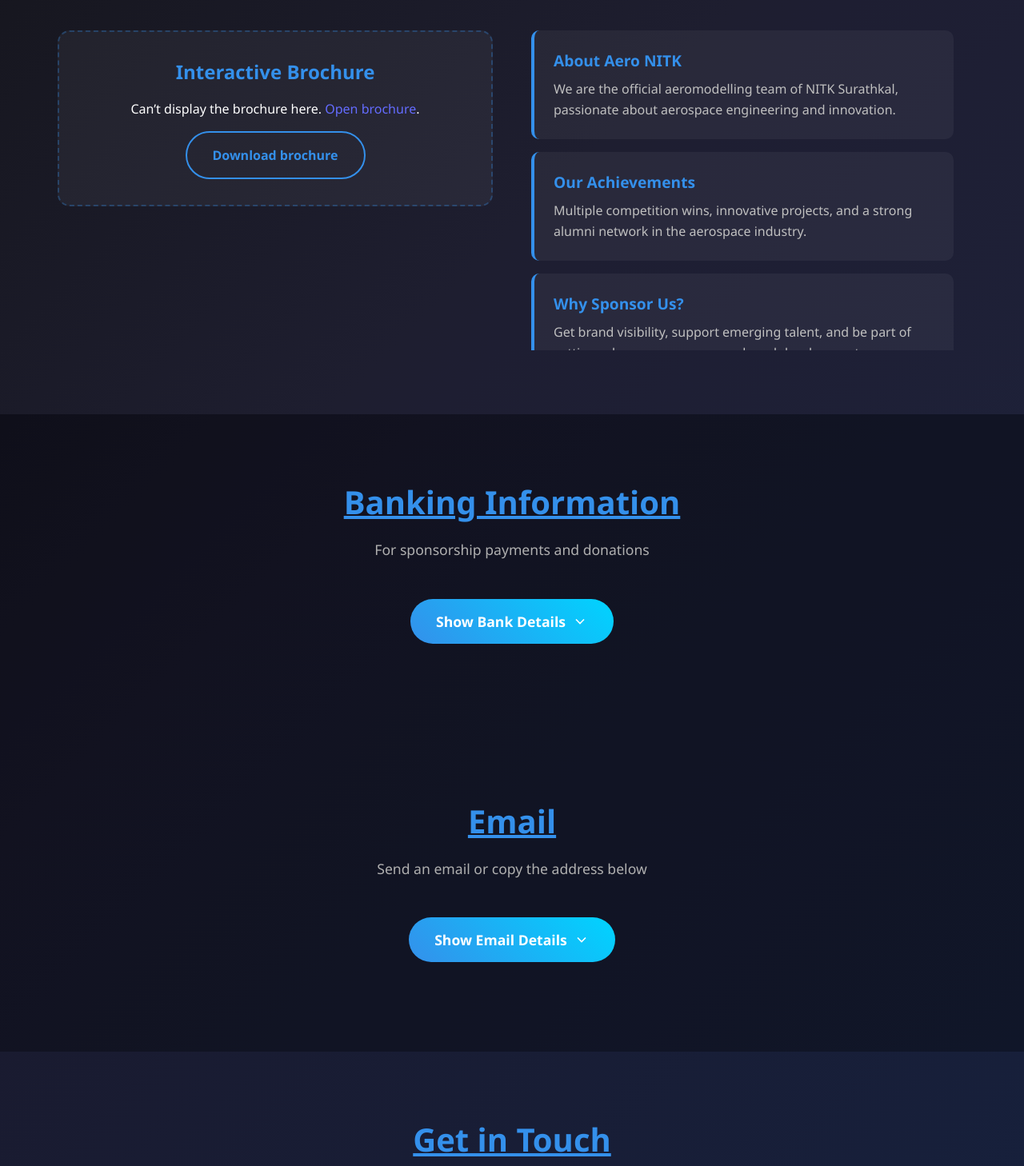
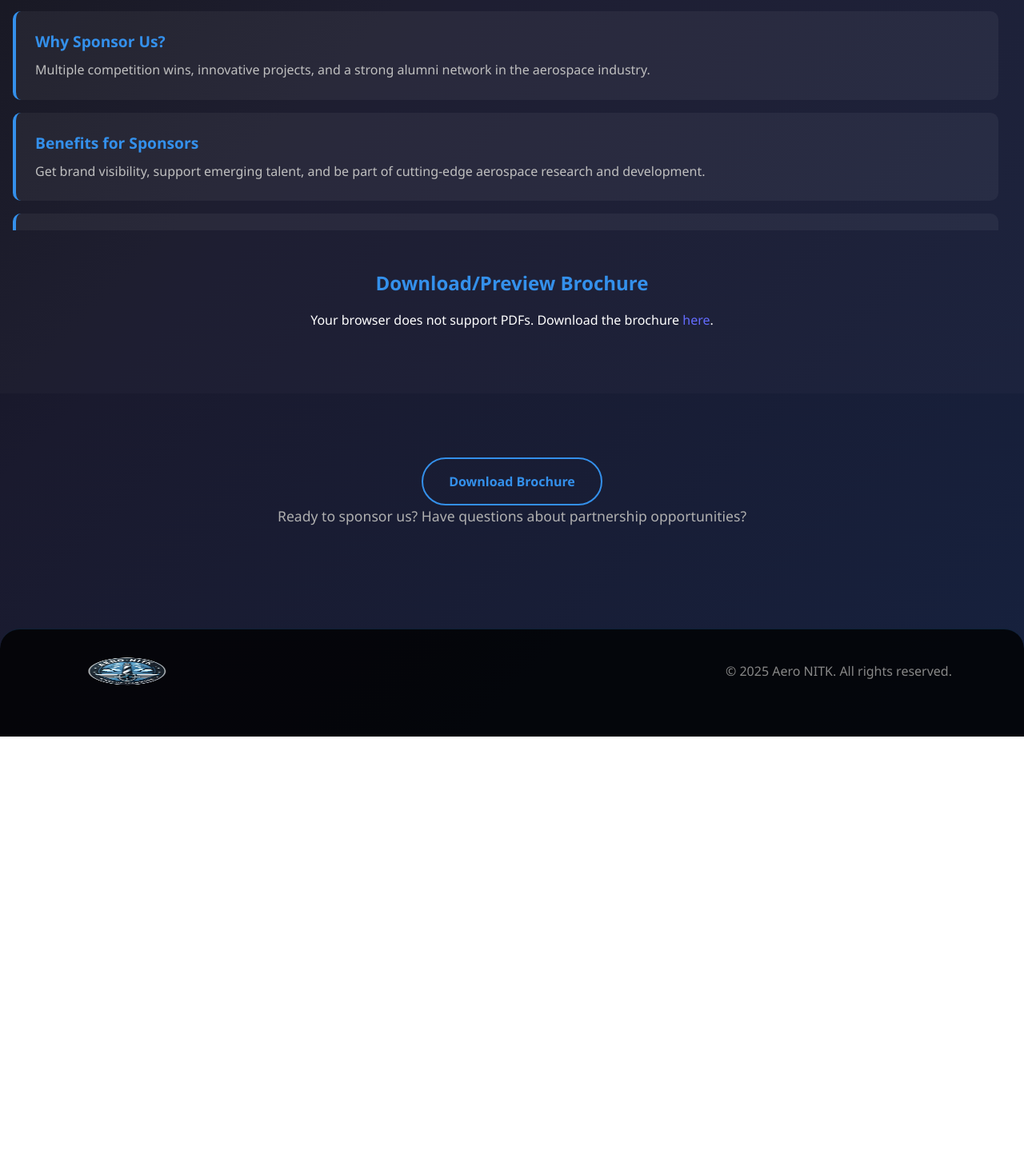
Before and after one commit to yoman12357/Aero_NITK, a React (Vite) app: page /sponsors in a window 1280 px wide. Shown: the part 992-2450 px from the top of the page at 80% size. After the commit the page ends 1913 px from the top, so only its background shows below. Built offline with nearby package versions, Linux system fonts and the light colour scheme.

Commit message:
final changes for 1st deployment

```diff
--- a/index.html
+++ b/index.html
@@ -2,7 +2,7 @@
 <html lang="en">
   <head>
     <meta charset="UTF-8" />
-    <link rel="icon" type="image/svg+xml" href="/vite.svg" />
+    <link rel="icon" type="image/svg+xml" href="/src/images/Aero_NITK_logo.png" />
     <meta name="viewport" content="width=device-width, initial-scale=1.0" />
     <title>Aero NITK</title>
   </head>
--- a/src/components/sponsors.css
+++ b/src/components/sponsors.css
@@ -1,4 +1,5 @@
 /* Scope everything to this page to avoid leaking styles */
+
 .sponsors-page {
   min-height: 100vh;
   background: linear-gradient(135deg, #0a0a0a 0%, #1a1a2e 50%, #16213e 100%);
@@ -21,15 +22,8 @@
   align-items: center;
   transition: all 0.3s ease;
 }
-
 .sponsors-page .navbar-logo { height: 50px; cursor: pointer; }
-
-.sponsors-page .navbar-links {
-  display: flex;
-  gap: 2rem;
-  align-items: center;
-}
-
+.sponsors-page .navbar-links { display: flex; gap: 2rem; align-items: center; }
 .sponsors-page .navbar-links a {
   color: white;
   text-decoration: none;
@@ -39,10 +33,8 @@
   transition: all 0.3s ease;
   position: relative;
 }
-
 .sponsors-page .navbar-links a:hover,
 .sponsors-page .navbar-links a.active { color: #3490eb; }
-
 .sponsors-page .navbar-links a::after {
   content: '';
   position: absolute;
@@ -51,17 +43,11 @@
   background: #3490eb;
   transition: width 0.3s ease;
 }
-
 .sponsors-page .navbar-links a:hover::after,
 .sponsors-page .navbar-links a.active::after { width: 100%; }
+.sponsors-page .hamburger-menu { display: none; background: none; border: none; cursor: pointer; padding: 0.5rem; }
 
-.sponsors-page .hamburger-menu {
-  display: none;
-  background: none; border: none;
-  cursor: pointer; padding: 0.5rem;
-}
-
-/* Hero - account for fixed navbar with calc; use dynamic viewport units with fallbacks */
+/* Hero */
 .sponsors-page .sponsors-hero {
   min-height: calc(100vh - var(--nav-h));
   min-height: calc(100svh - var(--nav-h));
@@ -71,10 +57,9 @@
   justify-content: center;
   text-align: center;
   background: linear-gradient(rgba(0,0,0,0.5), rgba(0,0,0,0.7)),
-              url('./images/planes.png') center/cover;
+    url('./images/planes.png') center/cover;
   position: relative;
 }
-
 .sponsors-page .sponsors-hero-content h1 {
   font-size: 4rem;
   font-weight: 700;
@@ -84,7 +69,6 @@
   -webkit-text-fill-color: transparent;
   background-clip: text;
 }
-
 .sponsors-page .sponsors-hero-content p {
   font-size: 1.2rem;
   color: #e0e0e0;
@@ -105,6 +89,14 @@
   background: rgba(255, 255, 255, 0.02);
 }
 
+/* Full-width override for brochure section only */
+.sponsors-page .brochure-section > .container {
+  max-width: none;   /* remove constraint to allow full-bleed */
+  width: 100%;
+  padding-left: 1rem;
+  padding-right: 1rem;
+}
+
 .sponsors-page .brochure-section h2 {
   text-align: center;
   font-size: 2.5rem;
@@ -119,9 +111,10 @@
   margin-bottom: 3rem;
 }
 
+/* Single-column layout so the PDF can span full width */
 .sponsors-page .brochure-container {
   display: grid;
-  grid-template-columns: 1fr 1fr;
+  grid-template-columns: 1fr;
   gap: 3rem;
   align-items: flex-start;
 }
@@ -133,18 +126,23 @@
   border: 2px dashed rgba(52, 144, 235, 0.3);
   transition: all 0.3s ease;
 }
-
 .sponsors-page .brochure-placeholder:hover {
   border-color: rgba(52, 144, 235, 0.6);
   background: rgba(255, 255, 255, 0.08);
 }
 
 .sponsors-page .brochure-content { text-align: center; }
-
 .sponsors-page .brochure-content h3 {
   color: #3490eb;
   margin-bottom: 1rem;
   font-size: 1.5rem;
+}
+
+/* Ensure the embedded PDF fills the width */
+.sponsors-page .brochure-content object {
+  width: 80%;
+  height: 70vh; /* responsive height */
+  max-width: 100%;
 }
 
 .sponsors-page .brochure-upload-area {
@@ -152,18 +150,9 @@
   cursor: pointer;
   transition: all 0.3s ease;
 }
-
 .sponsors-page .brochure-upload-area:hover { transform: translateY(-2px); }
-
-.sponsors-page .brochure-upload-area p {
-  margin: 1rem 0 0.5rem 0;
-  font-weight: 500;
-}
-
-.sponsors-page .brochure-upload-area small {
-  color: #888;
-  font-size: 0.85rem;
-}
+.sponsors-page .brochure-upload-area p { margin: 1rem 0 0.5rem 0; font-weight: 500; }
+.sponsors-page .brochure-upload-area small { color: #888; font-size: 0.85rem; }
 
 .sponsors-page .brochure-scroll-content {
   max-height: 400px;
@@ -179,43 +168,30 @@
   border-left: 4px solid #3490eb;
   transition: all 0.3s ease;
 }
-
 .sponsors-page .scroll-item:hover {
   background: rgba(255, 255, 255, 0.08);
   transform: translateX(5px);
 }
-
-.sponsors-page .scroll-item h4 {
-  color: #3490eb;
-  margin-bottom: 0.5rem;
-  font-size: 1.2rem;
-}
-
-.sponsors-page .scroll-item p {
-  color: #c0c0c0;
-  line-height: 1.6;
-}
+.sponsors-page .scroll-item h4 { color: #3490eb; margin-bottom: 0.5rem; font-size: 1.2rem; }
+.sponsors-page .scroll-item p { color: #c0c0c0; line-height: 1.6; }
 
 /* Bank Details */
 .sponsors-page .bank-details-section {
   padding: 5rem 0;
   background: rgba(0, 0, 0, 0.3);
 }
-
 .sponsors-page .bank-details-section h2 {
   text-align: center;
   font-size: 2.5rem;
   margin-bottom: 1rem;
   color: #3490eb;
 }
-
 .sponsors-page .bank-details-section > .container > p {
   text-align: center;
   font-size: 1.1rem;
   color: #b0b0b0;
   margin-bottom: 3rem;
 }
-
 .sponsors-page .bank-details-toggle {
   display: flex;
   align-items: center;
@@ -232,12 +208,10 @@
   margin: 0 auto 2rem auto;
   transition: all 0.3s ease;
 }
-
 .sponsors-page .bank-details-toggle:hover {
   transform: translateY(-2px);
   box-shadow: 0 10px 25px rgba(52, 144, 235, 0.3);
 }
-
 .sponsors-page .bank-details-toggle .arrow { transition: transform 0.3s ease; }
 .sponsors-page .bank-details-toggle .arrow.rotated { transform: rotate(180deg); }
 
@@ -249,7 +223,6 @@
   border-radius: 15px;
   backdrop-filter: blur(10px);
 }
-
 .sponsors-page .bank-details-card.visible {
   max-height: 500px;
   padding: 2rem;
@@ -262,9 +235,7 @@
   gap: 1.5rem;
   margin-bottom: 2rem;
 }
-
 .sponsors-page .bank-info-item { display: flex; flex-direction: column; gap: 0.5rem; }
-
 .sponsors-page .bank-info-item label {
   font-size: 0.9rem;
   color: #3490eb;
@@ -272,7 +243,6 @@
   text-transform: uppercase;
   letter-spacing: 0.5px;
 }
-
 .sponsors-page .bank-info-item span {
   font-size: 1.1rem;
   color: #e0e0e0;
@@ -289,22 +259,11 @@
   border-radius: 10px;
   padding: 1rem;
 }
-
-.sponsors-page .bank-details-note p {
-  color: #ffc107;
-  margin: 0;
-  font-size: 0.95rem;
-}
+.sponsors-page .bank-details-note p { color: #ffc107; margin: 0; font-size: 0.95rem; }
 
 /* Sponsors Contact */
 .sponsors-page .sponsors-contact { padding: 5rem 0; text-align: center; }
-
-.sponsors-page .sponsors-contact h2 {
-  font-size: 2.5rem;
-  margin-bottom: 1rem;
-  color: #3490eb;
-}
-
+.sponsors-page .sponsors-contact h2 { font-size: 2.5rem; margin-bottom: 1rem; color: #3490eb; }
 .sponsors-page .sponsors-contact p {
   font-size: 1.1rem;
   color: #b0b0b0;
@@ -312,31 +271,15 @@
   max-width: 600px;
   margin-left: auto; margin-right: auto;
 }
-
-.sponsors-page .contact-buttons {
-  display: flex; gap: 1rem; justify-content: center; flex-wrap: wrap;
-}
-
+.sponsors-page .contact-buttons { display: flex; gap: 1rem; justify-content: center; flex-wrap: wrap; }
 .sponsors-page .contact-btn {
   padding: 1rem 2rem; border-radius: 50px; text-decoration: none;
   font-weight: 600; font-size: 1rem; transition: all 0.3s ease;
   display: inline-flex; align-items: center; gap: 0.5rem;
 }
-
-.sponsors-page .contact-btn.primary {
-  background: linear-gradient(45deg, #3490eb, #00d4ff);
-  color: white;
-}
-
-.sponsors-page .contact-btn.secondary {
-  background: transparent; color: #3490eb; border: 2px solid #3490eb;
-}
-
-.sponsors-page .contact-btn:hover {
-  transform: translateY(-2px);
-  box-shadow: 0 10px 25px rgba(52, 144, 235, 0.3);
-}
-
+.sponsors-page .contact-btn.primary { background: linear-gradient(45deg, #3490eb, #00d4ff); color: white; }
+.sponsors-page .contact-btn.secondary { background: transparent; color: #3490eb; border: 2px solid #3490eb; }
+.sponsors-page .contact-btn:hover { transform: translateY(-2px); box-shadow: 0 10px 25px rgba(52, 144, 235, 0.3); }
 .sponsors-page .contact-btn.secondary:hover { background: #3490eb; color: white; }
 
 /* Footer */
@@ -345,18 +288,14 @@
   padding: 2rem 0;
   border-top: 1px solid rgba(52, 144, 235, 0.2);
 }
-
 .sponsors-page .footer-content { max-width: 1200px; margin: 0 auto; padding: 0 2rem; }
-
 .sponsors-page .footer-row { display: flex; justify-content: space-between; align-items: center; }
-
 .sponsors-page .footer-logo { height: 40px; }
 .sponsors-page .footer-text p { color: #888; margin: 0; }
 
 /* Responsive */
 @media (max-width: 768px) {
   .sponsors-page .hamburger-menu { display: block; }
-
   .sponsors-page .navbar-links {
     position: fixed; top: var(--nav-h); right: -100%;
     background: rgba(0, 0, 0, 0.95);
@@ -365,29 +304,24 @@
     justify-content: flex-start; padding-top: 2rem;
     transition: right 0.3s ease;
   }
-
   .sponsors-page .navbar-links.open { right: 0; }
 
   .sponsors-page .sponsors-hero-content h1 { font-size: 2.5rem; }
 
+  /* Already single column; keep spacing tighter on mobile */
   .sponsors-page .brochure-container { grid-template-columns: 1fr; gap: 2rem; }
 
   .sponsors-page .bank-info-grid { grid-template-columns: 1fr; }
-
   .sponsors-page .contact-buttons { flex-direction: column; align-items: center; }
-
   .sponsors-page .footer-row { flex-direction: column; gap: 1rem; text-align: center; }
-
   .sponsors-page .container { padding: 0 1rem; }
 }
 
 @media (max-width: 480px) {
   .sponsors-page .sponsors-hero-content h1 { font-size: 2rem; }
-
   .sponsors-page .brochure-section,
   .sponsors-page .bank-details-section,
   .sponsors-page .sponsors-contact { padding: 3rem 0; }
-
   .sponsors-page .brochure-section h2,
   .sponsors-page .bank-details-section h2,
   .sponsors-page .sponsors-contact h2 { font-size: 2rem; }
--- a/src/components/sponsors.jsx
+++ b/src/components/sponsors.jsx
@@ -10,7 +10,6 @@ const Sponsors = () => {
 
   const toggleMobileMenu = () => setMobileMenuOpen(!mobileMenuOpen);
   const closeMobileMenu = () => setMobileMenuOpen(false);
-
   const toggleBankDetails = () => setShowBankDetails(!showBankDetails);
   const toggleEmailDetails = () => setShowEmailDetails(!showEmailDetails);
 
@@ -25,135 +24,98 @@ const Sponsors = () => {
 
   return (
     <div className="sponsors-page">
+      {/* Navbar */}
       <nav className="navbar">
         <Link to="/" onClick={closeMobileMenu} aria-label="Home">
           <img src={logoImage} alt="Aero NITK Logo" className="navbar-logo" />
         </Link>
-
         <div className={`navbar-links ${mobileMenuOpen ? 'open' : ''}`}>
           <Link to="/" onClick={closeMobileMenu}>HOME</Link>
-          <a href="/#about" onClick={closeMobileMenu}>ABOUT</a>
-          <Link to="/gallery" onClick={closeMobileMenu}>GALLERY</Link>
-          <Link to="/team" onClick={closeMobileMenu}>TEAM</Link>
-          <a href="/#contact" onClick={closeMobileMenu}>CONTACT</a>
+          <a href="#about" onClick={closeMobileMenu}>ABOUT</a>
+          <a href="#why-sponsor" onClick={closeMobileMenu}>WHY SPONSOR</a>
+          <a href="#brochure" onClick={closeMobileMenu}>BROCHURE</a>
+          {/* <a href="#bank" onClick={closeMobileMenu}>BANK</a> */}
+          <a href="#contact" onClick={closeMobileMenu}>CONTACT</a>
         </div>
-
-        <button
-          className="hamburger-menu"
-          onClick={toggleMobileMenu}
-          aria-label="Toggle mobile menu"
-          aria-expanded={mobileMenuOpen}
-          aria-controls="nav-links"
-        >
-          {mobileMenuOpen ? (
-            <svg width="24" height="24" viewBox="0 0 24 24" fill="none" stroke="white" strokeWidth="2">
-              <line x1="18" y1="6" x2="6" y2="18"></line>
-              <line x1="6" y1="6" x2="18" y2="18"></line>
-            </svg>
-          ) : (
-            <svg width="24" height="24" viewBox="0 0 24 24" fill="none" stroke="white" strokeWidth="2">
-              <line x1="3" y1="6" x2="21" y2="6"></line>
-              <line x1="3" y1="12" x2="21" y2="12"></line>
-              <line x1="3" y1="18" x2="21" y2="18"></line>
-            </svg>
-          )}
+        <button className="hamburger-menu" onClick={toggleMobileMenu} aria-label="Menu">
+          <span>☰</span>
         </button>
       </nav>
 
-      <section className="sponsors-hero">
+      {/* Hero */}
+      <header className="sponsors-hero">
         <div className="sponsors-hero-content">
-          <h1>SPONSORS</h1>
-          <p>Partner with Aero NITK and be part of our journey in aerospace innovation</p>
+          <h1>Partner with Aero NITK and be part of our journey in aerospace innovation</h1>
+          <p>Learn more about our team, projects, and sponsorship opportunities</p>
         </div>
-      </section>
+      </header>
 
-      <section className="brochure-section">
+      {/* About + Why Sponsor (scroll content) */}
+      <section id="about" className="brochure-section">
         <div className="container">
-          <h2>Sponsorship Brochure</h2>
-          <p>Learn more about our team, projects, and sponsorship opportunities</p>
-
           <div className="brochure-container">
-            <div className="brochure-placeholder">
-              <div className="brochure-content">
-                <h3>Interactive Brochure</h3>
-                <object
-                  data="/brochure.pdf"
-                  type="application/pdf"
-                  width="100%"
-                  height="600"
-                >
-                  Can’t display the brochure here.{' '}
-                  <a href="/brochure.pdf" target="_blank" rel="noreferrer">
-                    Open brochure
-                  </a>
-                  .
-                </object>
-
-                <div style={{ marginTop: '1rem' }}>
-                  <a
-                    href="/brochure.pdf"
-                    download
-                    target="_blank"
-                    rel="noreferrer"
-                    className="contact-btn secondary"
-                  >
-                    Download brochure
-                  </a>
-                </div>
-              </div>
-            </div>
-
             <div className="brochure-scroll-content">
               <div className="scroll-item">
                 <h4>About Aero NITK</h4>
                 <p>We are the official aeromodelling team of NITK Surathkal, passionate about aerospace engineering and innovation.</p>
               </div>
-              <div className="scroll-item">
-                <h4>Our Achievements</h4>
+              <div id="why-sponsor" className="scroll-item">
+                <h4>Why Sponsor Us?</h4>
                 <p>Multiple competition wins, innovative projects, and a strong alumni network in the aerospace industry.</p>
               </div>
               <div className="scroll-item">
-                <h4>Why Sponsor Us?</h4>
+                <h4>Benefits for Sponsors</h4>
                 <p>Get brand visibility, support emerging talent, and be part of cutting-edge aerospace research and development.</p>
               </div>
               <div className="scroll-item">
-                <h4>Sponsorship Tiers</h4>
+                <h4>Sponsorship Levels</h4>
                 <p>Multiple sponsorship levels available to suit different budget ranges and partnership goals.</p>
               </div>
+            </div>
+
+            {/* MOVED: Brochure is now directly below About/Why sponsor and full-width enabled via CSS */}
+            <div id="brochure" className="brochure-content">
+              <h3>Download/Preview Brochure</h3>
+              {/* Ensure full width */}
+              <object
+                data="/brochure.pdf"
+                type="application/pdf"
+                width="100%"
+                height="600"
+              >
+                <p>
+                  Your browser does not support PDFs. Download the brochure
+                  <a href="/brochure.pdf" download> here</a>.
+                </p>
+              </object>
             </div>
           </div>
         </div>
       </section>
 
-      <section className="bank-details-section">
+      {/* Contact */}
+      <section id="contact" className="sponsors-contact">
         <div className="container">
-          <h2>Banking Information</h2>
-          <p>For sponsorship payments and donations</p>
+          <div className="contact-buttons">
 
-          <button
-            className={`bank-details-toggle ${showBankDetails ? 'active' : ''}`}
-            onClick={toggleBankDetails}
-            aria-expanded={showBankDetails}
-            aria-controls="bank-details-card"
-          >
-            {showBankDetails ? 'Hide' : 'Show'} Bank Details
-            <svg
-              className={`arrow ${showBankDetails ? 'rotated' : ''}`}
-              width="20"
-              height="20"
-              viewBox="0 0 24 24"
-              fill="none"
-              stroke="currentColor"
-              strokeWidth="2"
-            >
-              <polyline points="6 9 12 15 18 9"></polyline>
-            </svg>
+            <a className="contact-btn secondary" href="/brochure.pdf" download>
+              Download Brochure
+            </a>
+          </div>
+          <p>Ready to sponsor us? Have questions about partnership opportunities?</p>
+        </div>
+      </section>
+      {/* Bank Details
+      <section id="bank" className="bank-details-section">
+        <div className="container">
+          <h2>For sponsorship payments and donations</h2>
+          <p><strong>Note:</strong> Please contact us before making any payments to confirm the details and discuss sponsorship terms.</p>
+
+          <button className="bank-details-toggle" onClick={toggleBankDetails}>
+            View Bank Details <span className={`arrow ${showBankDetails ? 'rotated' : ''}`}>▾</span>
           </button>
 
-          <div
-            id="bank-details-card"
-            className={`bank-details-card ${showBankDetails ? 'visible' : ''}`}
-          >
+          <div className={`bank-details-card ${showBankDetails ? 'visible' : ''}`}>
             <div className="bank-info-grid">
               <div className="bank-info-item">
                 <label>Account Name</label>
@@ -182,81 +144,20 @@ const Sponsors = () => {
             </div>
 
             <div className="bank-details-note">
-              <p><strong>Note:</strong> Please contact us before making any payments to confirm the details and discuss sponsorship terms.</p>
+              <p><strong>Note:</strong> Contact us to confirm details before proceeding with any transaction.</p>
             </div>
           </div>
         </div>
-      </section>
+      </section> */}
 
-      <section className="bank-details-section">
-        <div className="container">
-          <h2>Email</h2>
-          <p>Send an email or copy the address below</p>
 
-          <button
-            className={`bank-details-toggle ${showEmailDetails ? 'active' : ''}`}
-            onClick={toggleEmailDetails}
-            aria-expanded={showEmailDetails}
-            aria-controls="email-details-card"
-          >
-            {showEmailDetails ? 'Hide' : 'Show'} Email Details
-            <svg
-              className={`arrow ${showEmailDetails ? 'rotated' : ''}`}
-              width="20"
-              height="20"
-              viewBox="0 0 24 24"
-              fill="none"
-              stroke="currentColor"
-              strokeWidth="2"
-            >
-              <polyline points="6 9 12 15 18 9"></polyline>
-            </svg>
-          </button>
-
-          <div
-            id="email-details-card"
-            className={`bank-details-card ${showEmailDetails ? 'visible' : ''}`}
-          >
-            <div className="bank-info-grid">
-              <div className="bank-info-item">
-                <label>Email Address</label>
-                <span>aeronitk@nitk.edu.in</span>
-              </div>
-            </div>
-
-            <div className="contact-buttons" style={{ marginTop: '0.5rem' }}>
-
-              <button
-                type="button"
-                className="contact-btn secondary"
-                onClick={() => navigator.clipboard?.writeText('aeronitk@nitk.edu.in')}
-              >
-                Copy address
-              </button>
-            </div>
-          </div>
-        </div>
-      </section>
-
-      <section className="sponsors-contact">
-        <div className="container">
-          <h2>Get in Touch</h2>
-          <p>Ready to sponsor us? Have questions about partnership opportunities?</p>
-          <div className="contact-buttons">
-
-            <a href="/#contact" className="contact-btn secondary">
-              Contact Form
-            </a>
-          </div>
-        </div>
-      </section>
-
+      {/* Footer */}
       <footer className="footer">
         <div className="footer-content">
           <div className="footer-row">
-            <img src={logoImage} alt="Aero NITK Logo" className="footer-logo" />
+            <img src={logoImage} alt="Aero NITK" className="footer-logo" />
             <div className="footer-text">
-              <p>© 2025 Aero NITK | Built with 💙 by Web Team, AeroNITK</p>
+              <p>© {new Date().getFullYear()} Aero NITK. All rights reserved.</p>
             </div>
           </div>
         </div>
```
Also changed, not shown: src/AeronitkHomepage.jsx (+14 -5 lines).
